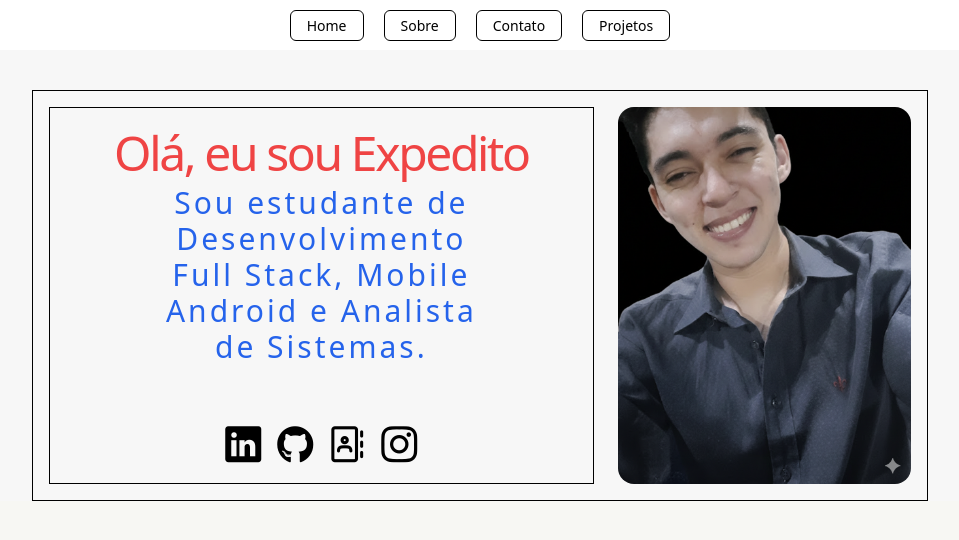
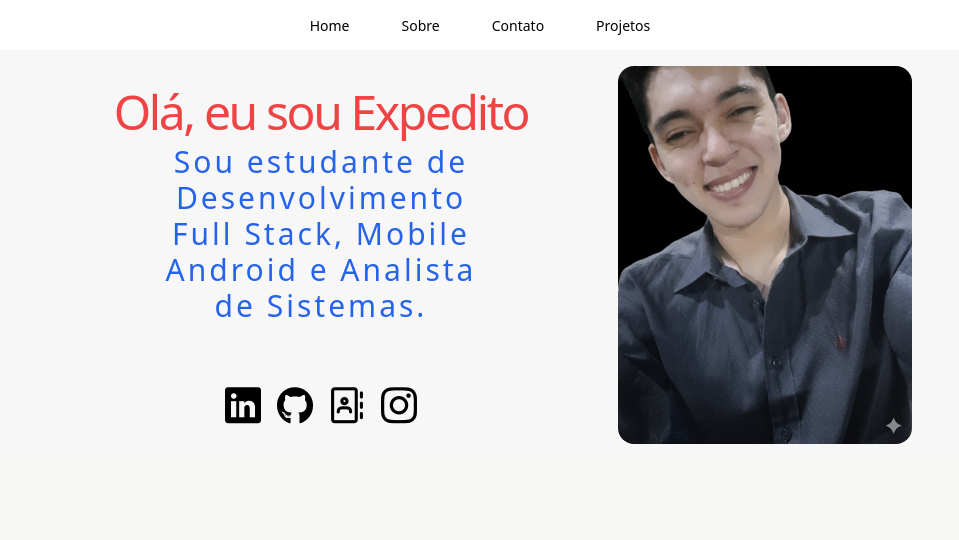
Before and after one commit to 9313TaylDe/meu_portifolio, a React (Vite) app: page / in a window 1280 px wide. Shown: the top 540 px of the page, without its empty margins (160-1119 px from the left). Built offline with nearby package versions, Linux system fonts and the light colour scheme.

Commit message:
New version

```diff
--- a/src/components/Header.tsx
+++ b/src/components/Header.tsx
@@ -5,24 +5,21 @@ const Header = () => {
   const [open, setOpen] = useState(false);
 
   return (
-    <header className="flex relative w-full h-[50px] bg-white md:bg-white transition-all">
+    <header className="flex  w-full h-[50px]  bg-white md:bg-white transition-all">
       {/* MENU DESKTOP */}
       <ul className="hidden md:flex w-full gap-5 justify-center items-center">
         {["Home", "Sobre", "Contato", "Projetos"].map((item) => (
-          <li
-            key={item}
-            className="px-4 py-1 text-[14px] rounded-md border border-black cursor-pointer"
-          >
+          <li key={item} className="px-4 py-1 text-[14px]  cursor-pointer">
             {item}
           </li>
         ))}
       </ul>
 
       {/* MENU MOBILE */}
-      <nav className="md:hidden w-full">
+      <nav className="md:hidden w-full h-screen fixed ">
         <button
           onClick={() => setOpen(!open)}
-          className="absolute left-2 top-2 z-50 w-8 h-8 flex items-center justify-center"
+          className="fixed left-3 hover:text-gray-400 text-white opacity-40 top-0 z-50 w-8 h-8 flex items-center justify-center"
         >
           <i
             className={`pi pi-bars absolute text-xl transition-all duration-300 ${
@@ -37,13 +34,19 @@ const Header = () => {
         </button>
 
         <ul
-          className={`flex flex-col bg-purple-700 text-white w-full p-4 gap-3 absolute top-[50px] transition-all duration-300 ${
-            open ? "translate-y-0 opacity-100" : "-translate-y-6 opacity-0"
+          className={`flex flex-col bg-gray-500 cursor-pointer  h-screen text-black w-full p-4 pt-9 gap-3 absolute top-[50px] transition-all duration-300 ${
+            open ? "-translate-y-14 opacity-100 " : "translate-y-4 opacity-0"
           }`}
         >
-          <li>HOME</li>
-          <li>SOBRE</li>
-          <li>CONTATO</li>
+          <li className="hover:bg-white opacity-40 text-black font-bold p-0.5 rounded-sm">
+            HOME
+          </li>
+          <li className="hover:bg-white opacity-40 text-black font-bold p-0.5 rounded-sm">
+            SOBRE
+          </li>
+          <li className="hover:bg-white opacity-40 text-black font-bold p-0.5 rounded-sm">
+            CONTATO
+          </li>
         </ul>
       </nav>
     </header>
--- a/src/components/Home.tsx
+++ b/src/components/Home.tsx
@@ -6,7 +6,7 @@ const Home = () => {
     <div className="w-full flex flex-col items-center">
       <Header />
 
-      <section className="w-full md:w-[70%] flex justify-center mt-10">
+      <section className="w-full md:w-[70%] flex justify-center ">
         <My_Infos />
       </section>
     </div>
--- a/src/components/My_Infos.tsx
+++ b/src/components/My_Infos.tsx
@@ -2,9 +2,9 @@ import foto from "../assets/foto.png";
 
 const My_Infos = () => {
   return (
-    <div className="w-full flex md:flex-row p-4 gap-6 items-center sm:flex-col-reverse flex-col-reverse border border-black">
+    <div className="w-full flex md:flex-row p-4 gap-6 items-center sm:flex-col-reverse flex-col-reverse ">
       {/* TEXTO */}
-      <article className="md:w-[65%] h-full flex gap-5 justify-center md:flex sm:items-center sm:justify-center items-center flex-wrap sm:border sm:border-black">
+      <article className="md:w-[65%] h-full flex gap-5 justify-center md:flex sm:items-center sm:justify-center items-center flex-wrap ">
         <div className="flex flex-col gap-2 h-fit sm:justify-center sm:items-center w-full">
           <h2 className="text-xl tracking-tighter sm:text-lg md:text-4xl lg:text-5xl xl:text-7xlxl lg:text-red-500 md:text-purple-600 ">
             Olá, eu sou Expedito
@@ -23,7 +23,7 @@ const My_Infos = () => {
       </article>
 
       {/* IMAGEM */}
-      <article className="md:w-[35%] flex justify-center">
+      <article className="md:w-[35%] h-full flex justify-center">
         <img
           className="rounded-2xl w-[160px] md:w-[200px] lg:w-[400px]"
           src={foto}
```
